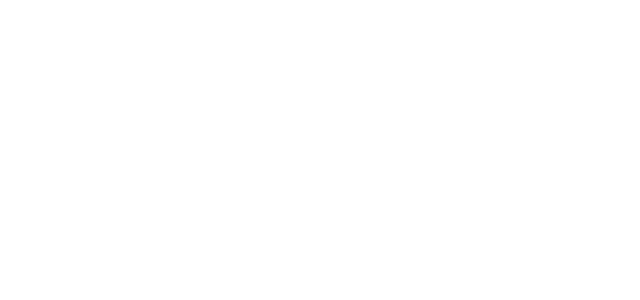
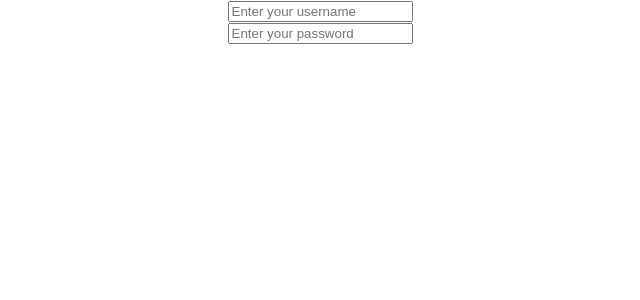
Before and after one commit to mathiasadikpon/nucamp-react-practices, a React (Create React App) app: page /controlledloginform in a window 1280 px wide. Before the commit this address had no page. Shown: the top 300 px of the page, without its empty margins (320-960 px from the left). Built offline with nearby package versions, Linux system fonts and the light colour scheme.

Commit message:
Add ControlledLoginForm component and update routing in App

```diff
--- a/src/App.js
+++ b/src/App.js
@@ -6,6 +6,7 @@
 import UsingRef from './uncontroled/UsingRef';
 import RandomColorRef from './uncontroled/RandomColorRef';
 import ControlledForm from './controled/MyControledForm';
+import ControlledLoginForm from './controled/ControlledLoginForm';
 
 function App() {
   return (
@@ -15,6 +16,7 @@
         <Route path="ref" element={<UsingRef/>}/>
         <Route path="random" element={<RandomColorRef/>}/>
         <Route path="inputform" element = {<ControlledForm />}/>
+        <Route path="controlledloginform" element = {<ControlledLoginForm />}/>
       </Routes>
 
     </div>
--- /dev/null
+++ b/src/controled/ControlledLoginForm.js
@@ -0,0 +1,43 @@
+import { useState } from "react";
+const initialValues = { username: "", password: "" };
+const ControlledLoginForm = () => {
+  const [formValues, updateFormValues] = useState(initialValues);
+  const { username, password } = formValues;
+
+  const handleSubmit = (e) => {
+    e.preventDefault();
+    console.log(formValues);
+  };
+
+  const handleChange = (e) => {
+    console.log(e.target.value);
+    updateFormValues({
+      ...formValues,
+      [e.target.name]: e.target.value,
+    });
+  };
+
+  return (
+    <form onSubmit={handleSubmit}>
+      <div>
+        <input
+          value={username}
+          onChange={handleChange}
+          name="username"
+          placeholder="Enter your username"
+        />
+      </div>
+      <div>
+        <input
+          value={password}
+          onChange={handleChange}
+          name="password"
+          placeholder="Enter your password"
+        />
+      </div>
+      {username && password && <button type="submit">Login</button>}
+    </form>
+  );
+};
+
+export default ControlledLoginForm;
```
